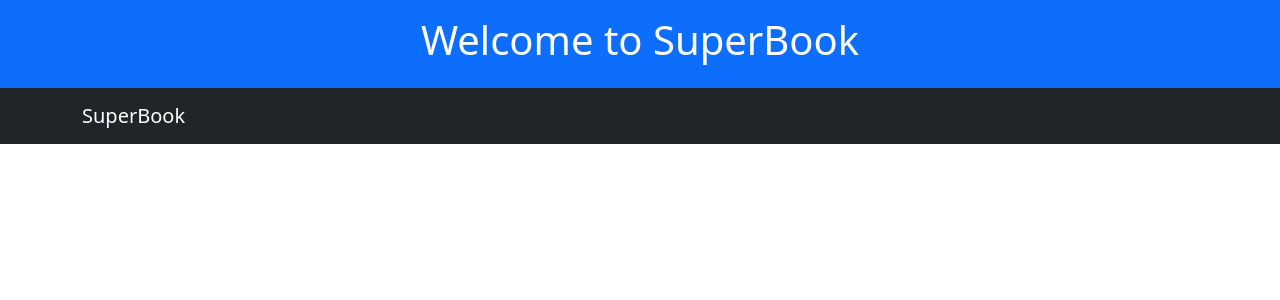
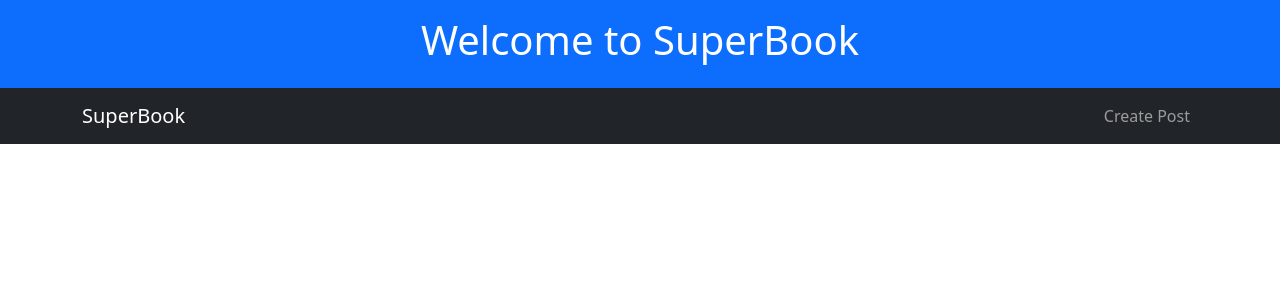
Before and after one commit to cuongdoan-agilityio/django, a Django app: page /posts/ in a window 1280 px wide. Shown: the top 300 px of the page. Run offline with Django 4.2, Linux system fonts and the light colour scheme; data that the repository does not hold is empty.

Commit message:
Apply cache to views.

```diff
--- a/superbook/posts/templates/posts/base.html
+++ b/superbook/posts/templates/posts/base.html
@@ -22,6 +22,8 @@
         <nav class="navbar navbar-expand-lg navbar-dark bg-dark">
             <div class="container">
                 <a class="navbar-brand" href="#">SuperBook</a>
+                {% block nav_actions %}
+                {% endblock nav_actions %}
             </div>
         </nav>
         <!-- Body -->
--- a/superbook/posts/templates/posts/list.html
+++ b/superbook/posts/templates/posts/list.html
@@ -2,10 +2,22 @@
 {% block title %}
     Post list
 {% endblock title %}
+{% block nav_actions %}
+    <div class="flex-end">
+        <ul class="navbar-nav">
+            <li class="nav-item">
+                <a class="nav-link" href="{% url 'posts:adds' %}">Create Post</a>
+            </li>
+        </ul>
+    </div>
+{% endblock nav_actions %}
 {% block content %}
     <div>
         {% for p in post_list %}
             <div class="card mt-3 p-3">
+                <p>
+                    Post title: <a href="{% url 'posts:detail' p.id %}">{{ p.title }}</a>
+                </p>
                 <p>Hero name: {{ p.hero.name }}</p>
                 <p>Post content: {{ p.content }}</p>
                 <p>Post likes: {{ p.likes }}</p>
--- a/superbook/posts/views.py
+++ b/superbook/posts/views.py
@@ -1,4 +1,5 @@
 from django.views.generic import ListView, FormView, UpdateView
+from django.core.cache import cache
 from rest_framework import generics
 from rest_framework.renderers import TemplateHTMLRenderer, JSONRenderer
 from rest_framework.response import Response
@@ -17,9 +18,14 @@ class PostListView(ListView):
     template_name = "posts/list.html"
     model = Post
     context_object_name = "post_list"
+    cache_key = "post_list"
 
     def get_queryset(self):
-        return Post.objects.all().order_by("-updated_at")
+        post_list = cache.get(self.cache_key)
+        if not post_list:
+            post_list = Post.objects.all().order_by("-updated_at")
+            cache.set(self.cache_key, post_list, timeout=60)
+        return post_list
 
 
 class PostView(generics.ListCreateAPIView):
@@ -30,9 +36,14 @@ class PostView(generics.ListCreateAPIView):
     renderer_classes = [TemplateHTMLRenderer, JSONRenderer]
     serializer_class = PostSerializer
     pagination_class = PostPagination
+    cache_key = "post_list"
 
     def get_queryset(self):
-        return Post.objects.all().order_by("-updated_at")
+        post_list = cache.get(self.cache_key)
+        if not post_list:
+            post_list = Post.objects.all().order_by("-updated_at")
+            cache.set(self.cache_key, post_list, timeout=60)
+        return post_list
 
     def get(self, request, *args, **kwargs):
         post_list = self.get_queryset()
@@ -56,9 +67,11 @@ class PostCreateView(FormView):
     context_object_name = "post"
     success_url = "/posts/"
     model = Post
+    cache_key = "post_list"
 
     def form_valid(self, form):
         form.save()
+        cache.delete("post_list")
         return super().form_valid(form)
 
 
@@ -72,3 +85,9 @@ class PostDetailView(UpdateView):
     model = Post
     context_object_name = "post"
     success_url = "/posts/"
+    cache_key = "post_list"
+
+    def form_valid(self, form):
+        response = super().form_valid(form)
+        cache.delete(self.cache_key)
+        return response
```
